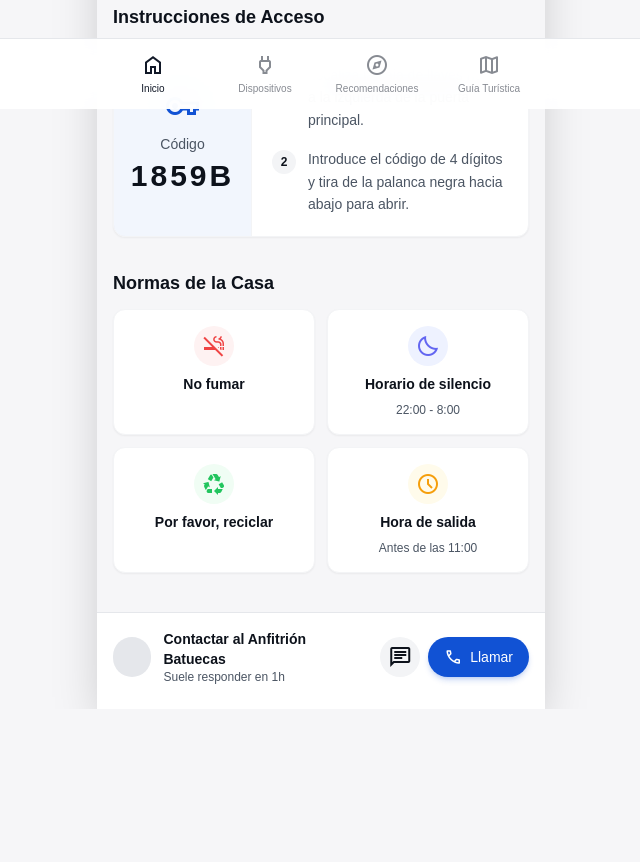
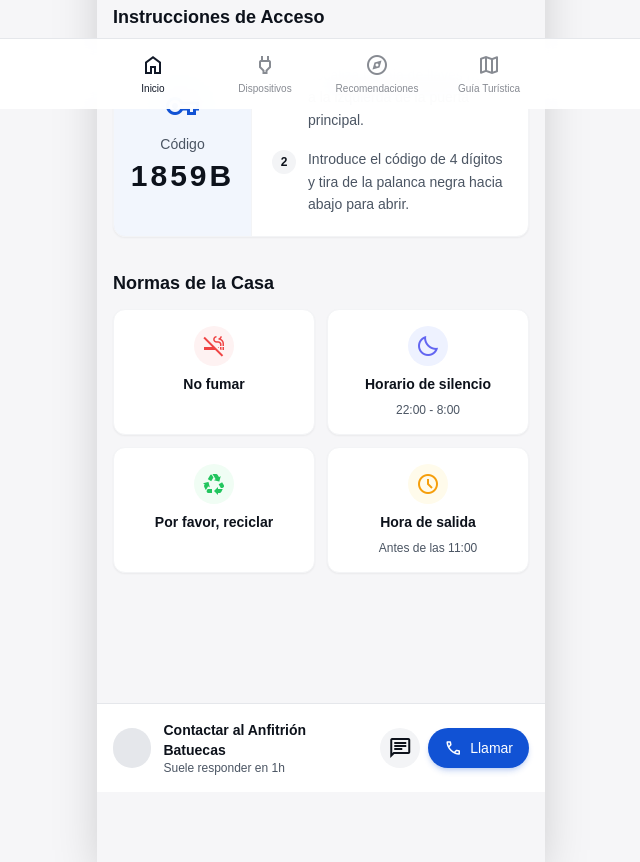
Before and after one commit to AuroTek-prog/guia-madrid-v1, a plain HTML site: page pages/essentials.html in a window 1280 px wide. Shown: the part 691-1553 px from the top of the page, without its empty margins (319-959 px from the left). Before the commit the page ends 1400 px from the top, so only its background shows below. Drawn offline with nearby package versions, Linux system fonts and the light colour scheme.

Commit message:
Adjust padding and footer positioning in essentials.html

```diff
--- a/pages/essentials.html
+++ b/pages/essentials.html
@@ -52,7 +52,7 @@
 </header>
 
 <!-- Scrollable Content -->
-<main class="flex-1 overflow-y-auto no-scrollbar pb-24">
+<main class="flex-1 overflow-y-auto no-scrollbar pb-40">
     <!-- Header Image -->
     <div class="@container">
         <div class="px-4 py-3">
@@ -138,7 +138,7 @@
 </main>
 
 <!-- Sticky Footer for Host Contact -->
-<div class="absolute bottom-0 left-0 w-full bg-card-light/95 dark:bg-card-dark/95 backdrop-blur-lg border-t border-gray-200 dark:border-gray-800 p-4 pb-6">
+<div class="sticky bottom-[70px] left-0 w-full bg-card-light/95 dark:bg-card-dark/95 backdrop-blur-lg border-t border-gray-200 dark:border-gray-800 p-4 z-40">
     <div class="flex items-center justify-between gap-4">
         <div class="flex items-center gap-3">
             <div id="host-photo" class="size-10 rounded-full bg-gray-200 dark:bg-gray-700 bg-cover bg-center" data-alt="Foto del anfitrión"></div>
```
